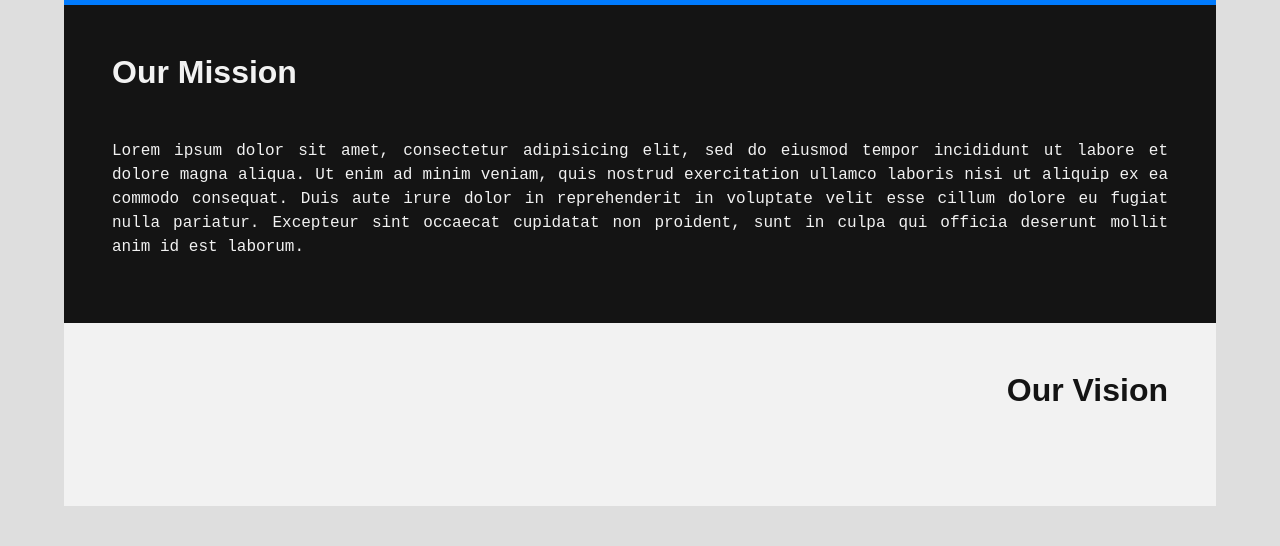
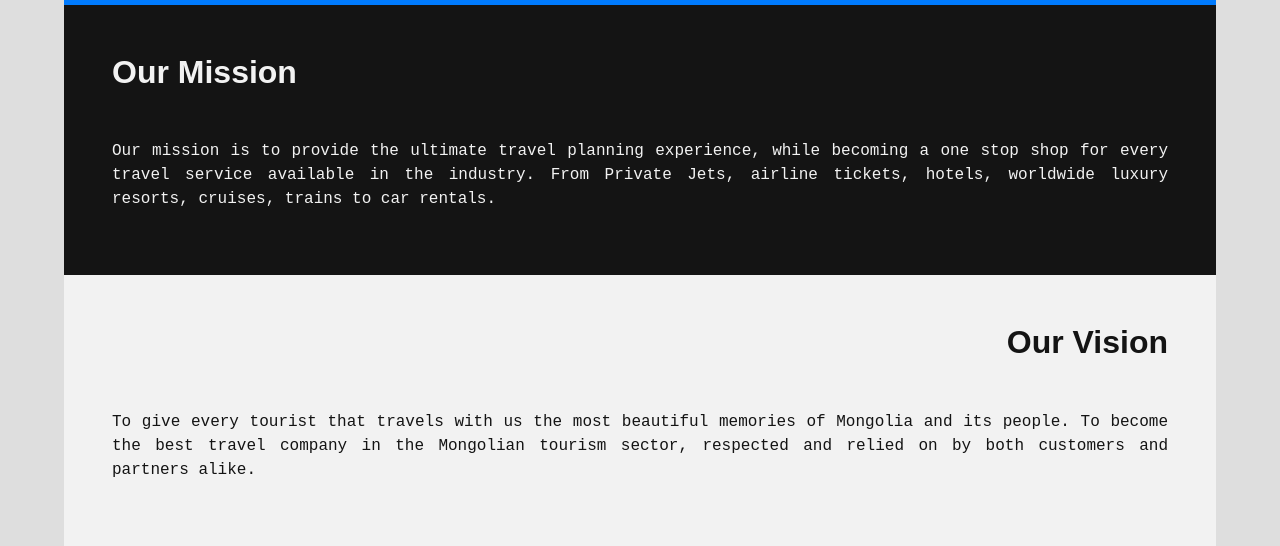
Before and after one commit to Ozlo2018/Capstone-01, a plain HTML site: page about.html in a window 1280 px wide. Shown: the part 835-1381 px from the top of the page. Before the commit the page ends 1341 px from the top, so only its background shows below. Drawn offline with nearby package versions, Linux system fonts and the light colour scheme.

Commit message:
additional update

```diff
--- a/about.html
+++ b/about.html
@@ -63,12 +63,7 @@
     	<section class="p-5" id="mission">
     		<h2 class="mb-5 about-tags">Our Mission</h2>
     		<p class="text-justify">
-    			Lorem ipsum dolor sit amet, consectetur adipisicing elit, sed do eiusmod
-    			tempor incididunt ut labore et dolore magna aliqua. Ut enim ad minim veniam,
-    			quis nostrud exercitation ullamco laboris nisi ut aliquip ex ea commodo
-    			consequat. Duis aute irure dolor in reprehenderit in voluptate velit esse
-    			cillum dolore eu fugiat nulla pariatur. Excepteur sint occaecat cupidatat non
-    			proident, sunt in culpa qui officia deserunt mollit anim id est laborum.
+    			Our mission is to provide the ultimate travel planning experience, while becoming a one stop shop for every travel service available in the industry. From Private Jets, airline tickets, hotels, worldwide luxury resorts, cruises, trains to car rentals.
     		</p>
 
     	</section>
@@ -76,7 +71,7 @@
     	<section class="p-5" id="vision">
     		<h2 class="text-right mb-5 about-tags">Our Vision</h2>
 
-    		<p></p>
+    		<p class="text-justify">To give every tourist that travels with us the most beautiful memories of Mongolia and its people. To become the best travel company in the Mongolian tourism sector, respected and relied on by both customers and partners alike.</p>
     	</section>
     </div>
 
```
